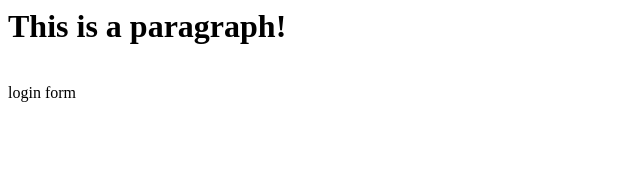
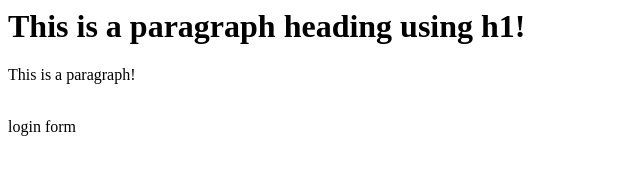
Before and after one commit to nguyen-gia-hien-tu/GitPractice, a plain HTML site: page index.html in a window 1280 px wide. Shown: the whole page, without its empty margins (0-640 px from the left). Drawn offline with Linux system fonts and the light colour scheme.

Commit message:
add index.html

```diff
--- a/index.html
+++ b/index.html
@@ -4,7 +4,8 @@
     </head>
 
     <body>
-        <h1>This is a paragraph!</h1>
+        <h1>This is a paragraph heading using h1!</h1>
+        <p>This is a paragraph!</p>
         <br>
         login form
     </body>
```
